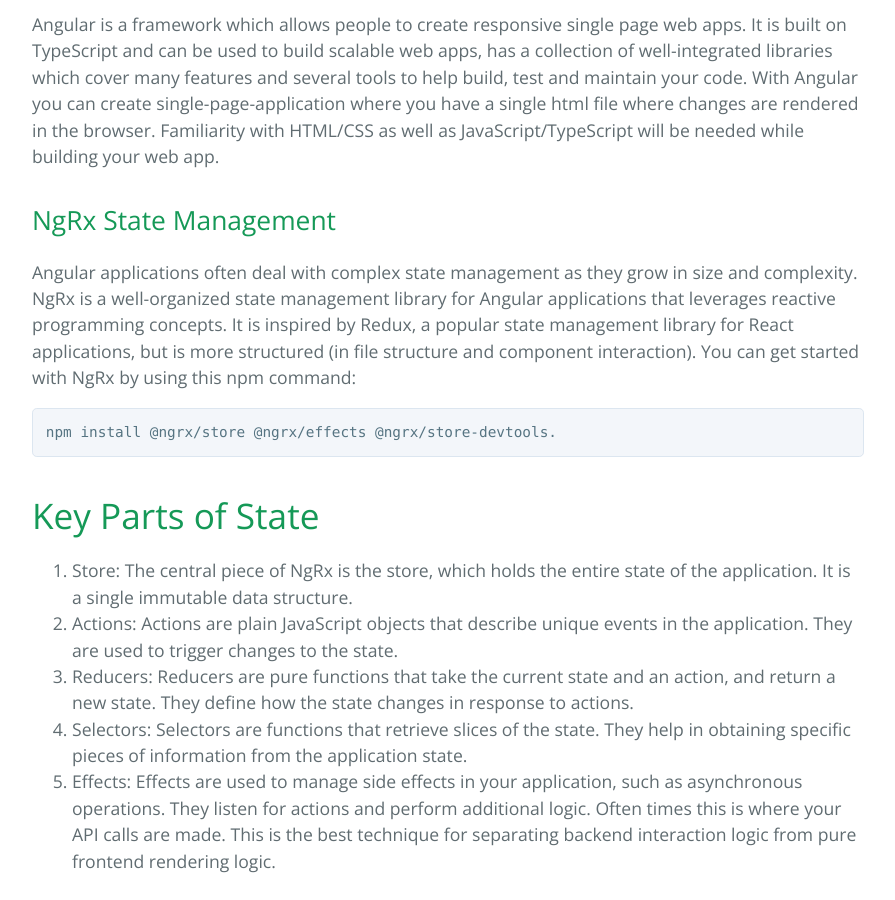
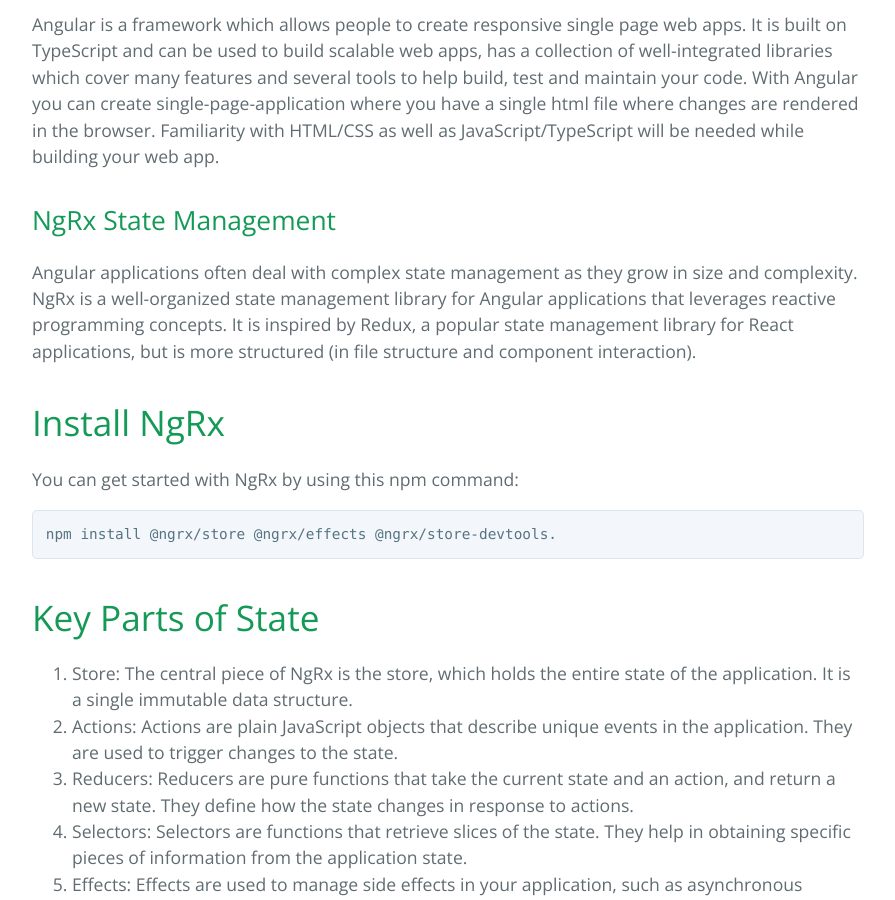
Before and after one commit to learning-software-engineering/learning-software-engineering.github.io, a Jekyll site: the page built from Topics/Tech_Stacks/Angular.md, in a window 1280 px wide and 900 px high, scrolled down 666 px. Shown: the whole window, without its empty margins (192-1087 px from the left). Built offline with Jekyll 4.4.1, drawn with Linux system fonts in a browser that asks for light colours; our own code applies the rules of GitHub Pages for plain Markdown files.

Commit message:
teck-stack: added installation instruction

````diff
--- a/Topics/Tech_Stacks/Angular.md
+++ b/Topics/Tech_Stacks/Angular.md
@@ -8,7 +8,10 @@
 Angular is a framework which allows people to create responsive single page web apps. It is built on TypeScript and can be used to build scalable web apps, has a collection of well-integrated libraries which cover many features and several tools to help build, test and maintain your code. With Angular you can create single-page-application where you have a single html file where changes are rendered in the browser. Familiarity with HTML/CSS as well as JavaScript/TypeScript will be needed while building your web app.
 
 ## NgRx State Management
-Angular applications often deal with complex state management as they grow in size and complexity. NgRx is a well-organized state management library for Angular applications that leverages reactive programming concepts. It is inspired by Redux, a popular state management library for React applications, but is more structured (in file structure and component interaction). You can get started with NgRx by using this npm command:
+Angular applications often deal with complex state management as they grow in size and complexity. NgRx is a well-organized state management library for Angular applications that leverages reactive programming concepts. It is inspired by Redux, a popular state management library for React applications, but is more structured (in file structure and component interaction).
+
+# Install NgRx
+You can get started with NgRx by using this npm command:
 ```bash
 npm install @ngrx/store @ngrx/effects @ngrx/store-devtools.
 ```
````
